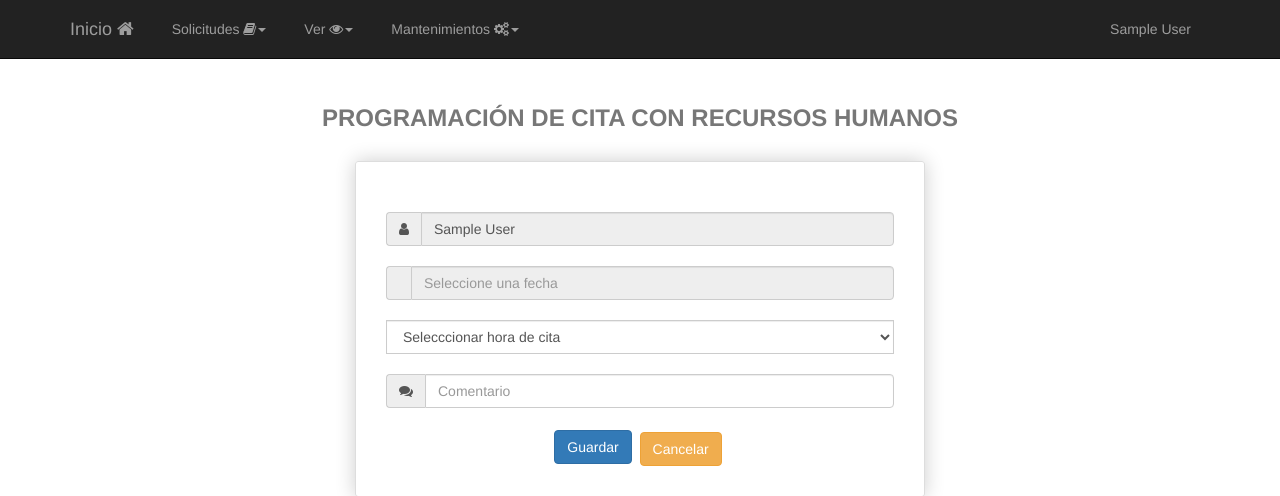
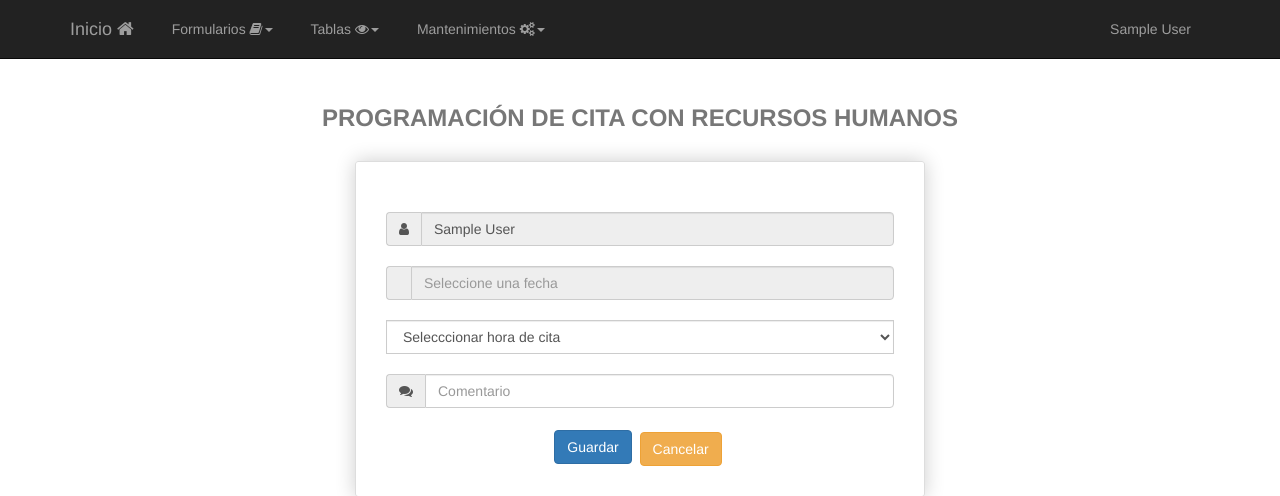
Before and after one commit to itmanagersv/intranetServicel, a PHP site: page /forms/frmCita.php in a window 1280 px wide. Shown: the top 496 px of the page. Run offline with PHP 8.4, Linux system fonts and the light colour scheme; the visitor is signed in with stand-in values (Sample User, id 1); data comes from the database, SQL or seed files in the repository; some libraries are stand-ins or nearby versions.

Commit message:
Navbar para admin y rrhh ahora es la misma

```diff
--- a/plantilla/plantilla.php
+++ b/plantilla/plantilla.php
@@ -61,7 +61,7 @@ class plantilla{
                     <div class="collapse navbar-collapse" id="bs-example-navbar-collapse-1">
                         <ul class="nav navbar-nav">
                             <li class="dropdown">
-                                <a href="#" class="dropdown-toggle" data-toggle="dropdown">Solicitudes  <span class="fa fa-book"></span><strong class="caret"></strong></a>
+                                <a href="#" class="dropdown-toggle" data-toggle="dropdown">Formularios  <span class="fa fa-book"></span><strong class="caret"></strong></a>
                                 <ul class="dropdown-menu" style="background:#1C1C1C;">
                                     <li>
                                         <a id="char" href="../forms/frmSolicitud.php">Solicitud de constancias <span></span></a>
@@ -78,13 +78,19 @@ class plantilla{
                                 </ul>
                             </li>
                             <li class="dropdown">
-                                <a href="#" class="dropdown-toggle" data-toggle="dropdown">Ver  <span class="fa fa-eye"></span><strong class="caret"></strong></a>
+                                <a href="#" class="dropdown-toggle" data-toggle="dropdown">Tablas  <span class="fa fa-eye"></span><strong class="caret"></strong></a>
                                 <ul class="dropdown-menu" style="background:#1C1C1C;">
                                     <li>
-                                        <a id="char" href="../forms/tblCita.php">Estado de solicitud  <span></span></a>
+                                        <a id="char" href="../forms/tblSolicitud.php">Resumen solicitudes de constancias  <span></span></a>
                                     </li>
                                     <li>
-                                        <a id="char" href="../forms/tblBoleta.php">Boleta de pago  <span></span></a>
+                                        <a id="char" href="../forms/tblCita.php">Resumen citas  <span></span></a>
+                                    </li>
+                                    <li>
+                                        <a id="char" href="../forms/tblSolSup.php">Resumen solicitudes de material  <span></span></a>
+                                    </li>
+                                    <li>
+                                        <a id="char" href="../forms/tblBoleta.php">Resumen boletas de pago  <span></span></a>
                                     </li>
                                 </ul>
                             </li>
@@ -176,7 +182,7 @@ class plantilla{
                                     <a href="#" class="dropdown-toggle" data-toggle="dropdown">Tablas  <span class="fa fa-eye"></span><strong class="caret"></strong></a>
                                     <ul class="dropdown-menu" style="background:#1C1C1C;">
                                         <li>
-                                            <a id="char" href="../forms/tblCita.php">Resumen solicitudes de constancias  <span></span></a>
+                                            <a id="char" href="../forms/tblSolicitud.php">Resumen solicitudes de constancias  <span></span></a>
                                         </li>
                                         <li>
                                             <a id="char" href="../forms/tblCita.php">Resumen citas  <span></span></a>
```
